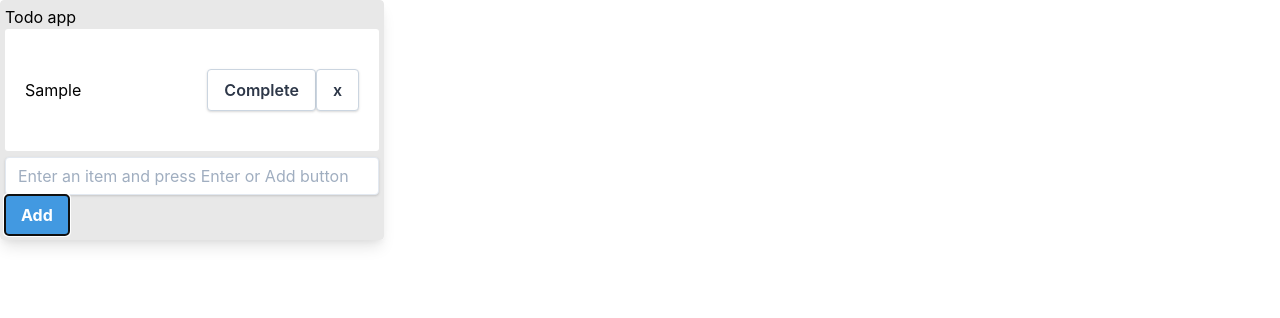
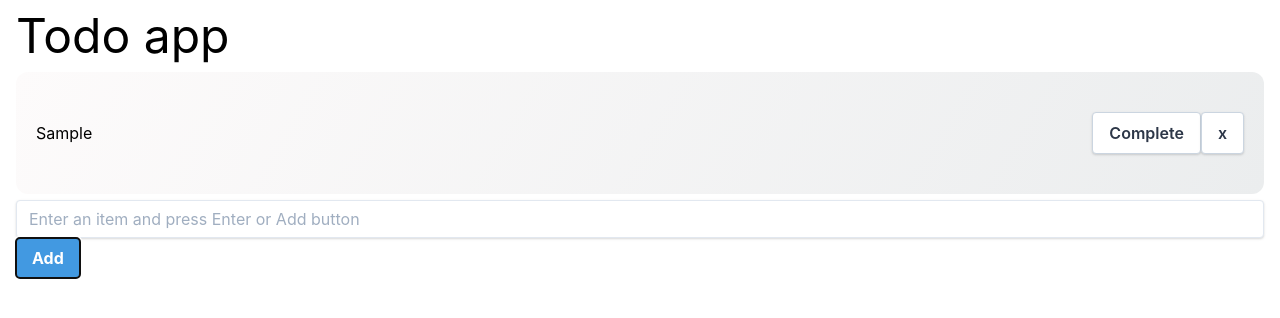
Before and after one commit to darko55555/my-app, a React (Create React App) app: page / in a window 1280 px wide. Both pictures are taken after typing "Sample" into the empty fields and a click on the button "Add". Shown: the top 318 px of the page. Built offline with nearby package versions, Linux system fonts and the light colour scheme.

Commit message:
added code to components, changed css

```diff
--- a/package.json
+++ b/package.json
@@ -8,6 +8,8 @@
     "@testing-library/react": "^9.5.0",
     "@testing-library/user-event": "^7.2.1",
     "chokidar-cli": "^2.1.0",
+    "firebase": "^7.19.0",
+    "node-sass": "^4.14.1",
     "npm-run-all": "^4.1.5",
     "react": "^16.13.1",
     "react-dom": "^16.13.1",
--- a/src/App.js
+++ b/src/App.js
@@ -1,58 +1,10 @@
 import React, { useState } from "react";
-import "./App.css";
+import "./styles/App.css";
 import './tailwind.output.css';
+import Title from "./components/Title";
+import Todo from "./components/Todo";
+import TodoForm from "./components/TodoForm";
 
-function Todo({ todo, index, completeTodo, removeTodo }) {
-  return (
-    <div
-      className="todo"
-      style={{ textDecoration: todo.isCompleted ? "line-through" : "" }}>
-      <label class=".text-xl .break-words">{todo.text}</label>
-
-      <div class="md:flex-shrink-0">
-        <button
-        class="bg-white hover:bg-gray-100 text-gray-800 font-semibold py-2 px-4 border border-gray-400 rounded shadow"
-        onClick={() => completeTodo(index)}> {todo.isCompleted ? "Uncomplete" : "Complete"}</button>
-        <button
-        class="bg-white hover:bg-gray-100 text-gray-800 font-semibold py-2 px-4 border border-gray-400 rounded shadow"
-        onClick={() => removeTodo(index)}>x</button>
-      </div>
-    </div>
-  );
-}
-
-function TodoForm({ addTodo }) {
-  const [value, setValue] = useState("");
-
-  const handleSubmit = e => {
-    e.preventDefault();
-    if (!value) return;
-    addTodo(value);
-    setValue("");
-  };
-
-  return (
-    <form onSubmit={handleSubmit}>
-      <input
-        type="text"
-        class="shadow appearance-none border rounded w-full py-2 px-3 text-gray-700 leading-tight focus:outline-none focus:shadow-outline"
-        placeholder="Enter an item and press Enter or Add button"
-        value={value}
-        onChange={e => setValue(e.target.value)}
-      />
-      <button class="bg-blue-500 hover:bg-blue-700 text-white font-bold py-2 px-4 rounded" onClick={handleSubmit}> Add </button>
-
-    </form>
-  );
-}
-
-function Title(){
-  return(
-    <div className="title">
-      <h1>Todo app</h1>
-    </div>
-  )
-}
 
 function App() {
   const [todos, setTodos] = useState([]);
@@ -77,8 +29,9 @@ function App() {
   };
 
   return (
-    <div class="max-w-sm rounded overflow-hidden shadow-lg">
-      <div className="todo-list">
+    <div className="lg:container lg:mx-auto px-4">
+    <div clasName="max-w-sm rounded overflow-hidden shadow-lg">
+      <div>
       <Title/>
         {todos.map((todo, index) => (
           <Todo
@@ -92,6 +45,7 @@ function App() {
         <TodoForm addTodo={addTodo} />
       </div>
     </div>
+    </div>
   );
 }
 
--- /dev/null
+++ b/src/components/Title.js
@@ -0,0 +1,11 @@
+import React from "react"
+
+function Title(){
+    return(
+      <div className="title text-5xl">
+        <h1>Todo app</h1>
+      </div>
+    )
+  }
+
+  export default Title
--- /dev/null
+++ b/src/components/Todo.js
@@ -0,0 +1,22 @@
+import React from "react"
+
+function Todo({ todo, index, completeTodo, removeTodo }) {
+    return (
+      <div
+        className="todo"
+        style={{ textDecoration: todo.isCompleted ? "line-through" : "" }}>
+        <label class=".text-xl .break-words">{todo.text}</label>
+
+        <div class="md:flex-shrink-0">
+          <button
+          class="bg-white hover:bg-gray-100 text-gray-800 font-semibold py-2 px-4 border border-gray-400 rounded shadow"
+          onClick={() => completeTodo(index)}> {todo.isCompleted ? "Uncomplete" : "Complete"}</button>
+          <button
+          class="bg-white hover:bg-gray-100 text-gray-800 font-semibold py-2 px-4 border border-gray-400 rounded shadow"
+          onClick={() => removeTodo(index)}>x</button>
+        </div>
+      </div>
+    );
+  }
+
+  export default Todo
--- /dev/null
+++ b/src/components/TodoForm.js
@@ -0,0 +1,29 @@
+import React, { useState } from "react"
+
+
+function TodoForm({ addTodo }) {
+    const [value, setValue] = useState("");
+
+    const handleSubmit = e => {
+      e.preventDefault();
+      if (!value) return;
+      addTodo(value);
+      setValue("");
+    };
+
+    return (
+      <form onSubmit={handleSubmit}>
+        <input
+          type="text"
+          class="shadow appearance-none border rounded w-full py-2 px-3 text-gray-700 leading-tight focus:outline-none focus:shadow-outline"
+          placeholder="Enter an item and press Enter or Add button"
+          value={value}
+          onChange={e => setValue(e.target.value)}
+        />
+        <button class="bg-blue-500 hover:bg-blue-700 text-white font-bold py-2 px-4 rounded" onClick={handleSubmit}> Add </button>
+
+      </form>
+    );
+  }
+
+  export default TodoForm
--- a/src/App.css
+++ b/src/styles/App.css
@@ -4,20 +4,17 @@
   height: 100vh;
 } */
 
-.todo-list{
+/* .todo-list{
   background: #e8e8e8;
   border-radius: 4px;
   padding: 5px;
-  /* max-width: 600px; */
-}
+}*/
 
 .todo {
-  background: #fff;
-  /* box-shadow: 2px 2px 1px rgba(0,0,0,0.02); */
+  background-image: linear-gradient(120deg, #fdfbfb 0%, #ebedee 100%);
   padding: 40px 20px;
-  /* font-size: 12px; */
   margin-bottom: 6px;
-  border-radius: 3px;
+  border-radius: 12px;
   display: flex;
   align-items:center;
   justify-content: space-between;
```
Also changed, not shown: 1 other file (tests, documents, lock files or other folders).
